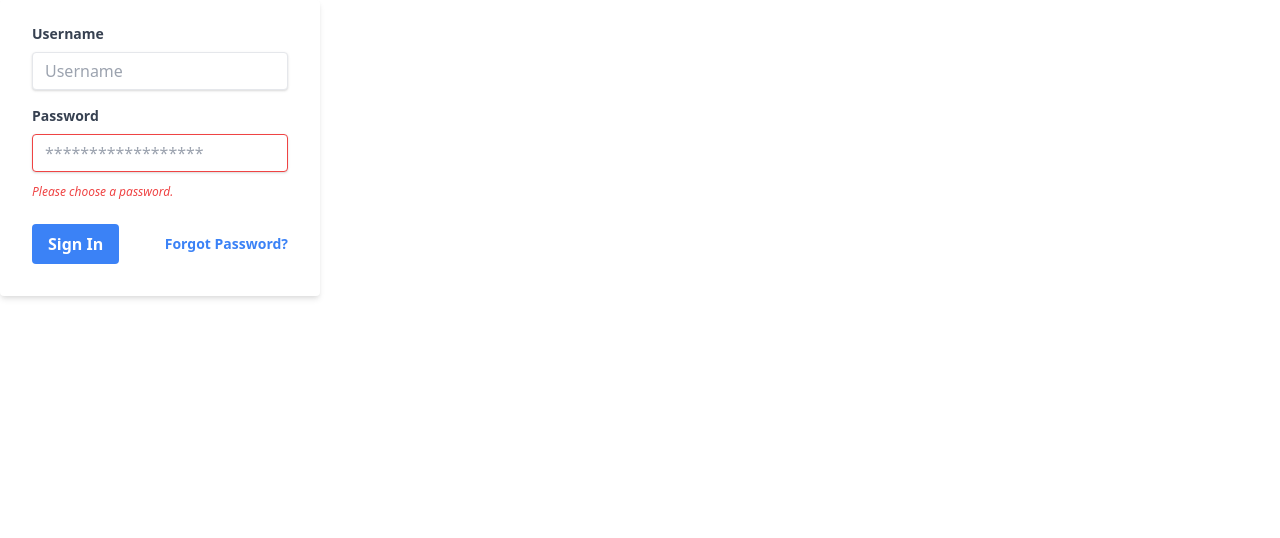
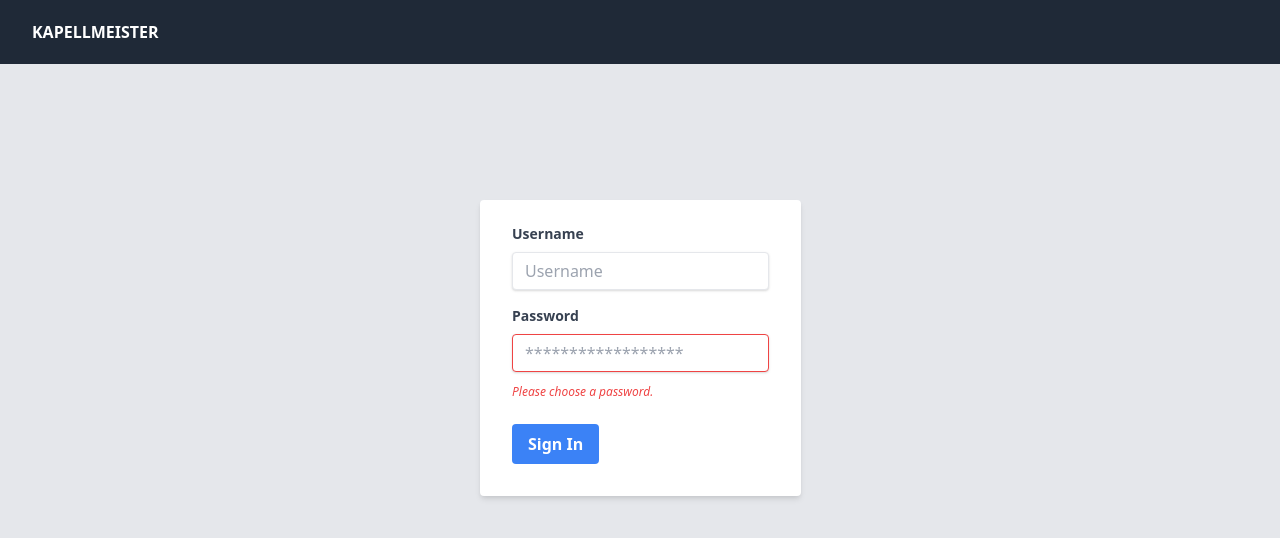
Before and after one commit to belichberg/kapellmeister, a Python web app: template templates/login.html in a window 1280 px wide. Shown: the top 538 px of the page. Run offline with Jinja, Linux system fonts and the light colour scheme; the template is opened without the code that fills it, so the values that code supplies are empty.

Commit message:
add login, index pages

```diff
--- a/requirements.txt
+++ b/requirements.txt
@@ -6,3 +6,4 @@ pydantic~=1.8.1
 sentry-sdk~=1.0
 sqlalchemy~=1.4
 alembic~=1.6
+python-multipart~=0.0.5
--- a/templates/layout.html
+++ b/templates/layout.html
@@ -2,14 +2,19 @@
 <html lang="en">
 <head>
     <title>Kapellmeister</title>
-      <meta charset="UTF-8" />
-      <meta name="viewport" content="width=device-width, initial-scale=1.0" />
-<!--      <link href="/tailwind.css" rel="stylesheet">-->
-<!--      <link href="{{ url_for('static', path='/tailwind.css') }}">-->
-        <link href="https://unpkg.com/tailwindcss@^2/dist/tailwind.min.css" rel="stylesheet">
+    <meta charset="UTF-8"/>
+    <meta name="viewport" content="width=device-width, initial-scale=1.0"/>
+    <link href="https://unpkg.com/tailwindcss@^2/dist/tailwind.min.css" rel="stylesheet">
 </head>
-<body>
-    {% block body %}
-    {% endblock %}
+<body class="bg-gray-200">
+    <nav class="bg-gray-800">
+        <div class="max-w-7xl mx-auto px-2 sm:px-6 lg:px-8 text-white">
+            <div class="relative flex items-center justify-between h-16">
+                <div class="uppercase font-bold">Kapellmeister</div>
+            </div>
+        </div>
+    </nav>
+    {% block content %}
+    {% endblock content %}
 </body>
 </html>
--- a/templates/login.html
+++ b/templates/login.html
@@ -3,33 +3,33 @@
 {% block heading %}
 {% endblock %}
 
-{% block body %}
-<div class="w-full max-w-xs">
-    <form class="bg-white shadow-md rounded px-8 pt-6 pb-8 mb-4">
+{% block content %}
+<div class="w-full max-w-xs mx-auto">
+    <form class="bg-white shadow-md rounded px-8 pt-6 pb-8 mb-4 absolute top-1/4" method="post" action="/login">
         <div class="mb-4">
             <label class="block text-gray-700 text-sm font-bold mb-2" for="username">
                 Username
             </label>
             <input class="shadow appearance-none border rounded w-full py-2 px-3 text-gray-700 leading-tight focus:outline-none focus:shadow-outline"
-                   id="username" type="text" placeholder="Username">
+                   id="username" type="text" name="username" placeholder="Username">
         </div>
         <div class="mb-6">
             <label class="block text-gray-700 text-sm font-bold mb-2" for="password">
                 Password
             </label>
             <input class="shadow appearance-none border border-red-500 rounded w-full py-2 px-3 text-gray-700 mb-3 leading-tight focus:outline-none focus:shadow-outline"
-                   id="password" type="password" placeholder="******************">
+                   id="password" type="password" name="password" placeholder="******************">
             <p class="text-red-500 text-xs italic">Please choose a password.</p>
         </div>
         <div class="flex items-center justify-between">
             <button class="bg-blue-500 hover:bg-blue-700 text-white font-bold py-2 px-4 rounded focus:outline-none focus:shadow-outline"
-                    type="button">
+                    type="submit">
                 Sign In
             </button>
-            <a class="inline-block align-baseline font-bold text-sm text-blue-500 hover:text-blue-800" href="#">
-                Forgot Password?
-            </a>
+<!--            <a class="inline-block align-baseline font-bold text-sm text-blue-500 hover:text-blue-800" href="#">-->
+<!--                Forgot Password?-->
+<!--            </a>-->
         </div>
     </form>
 </div>
-{% endblock %}
+{% endblock content %}
```
Also changed, not shown: main.py (+31 -12 lines), templates/index.html (added, +8 -0 lines).
